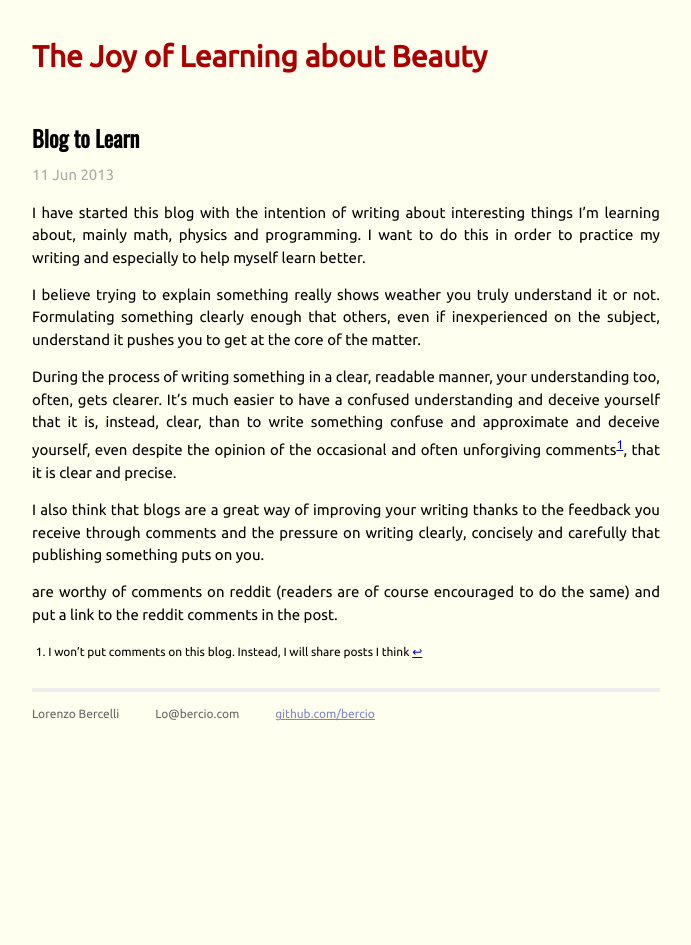
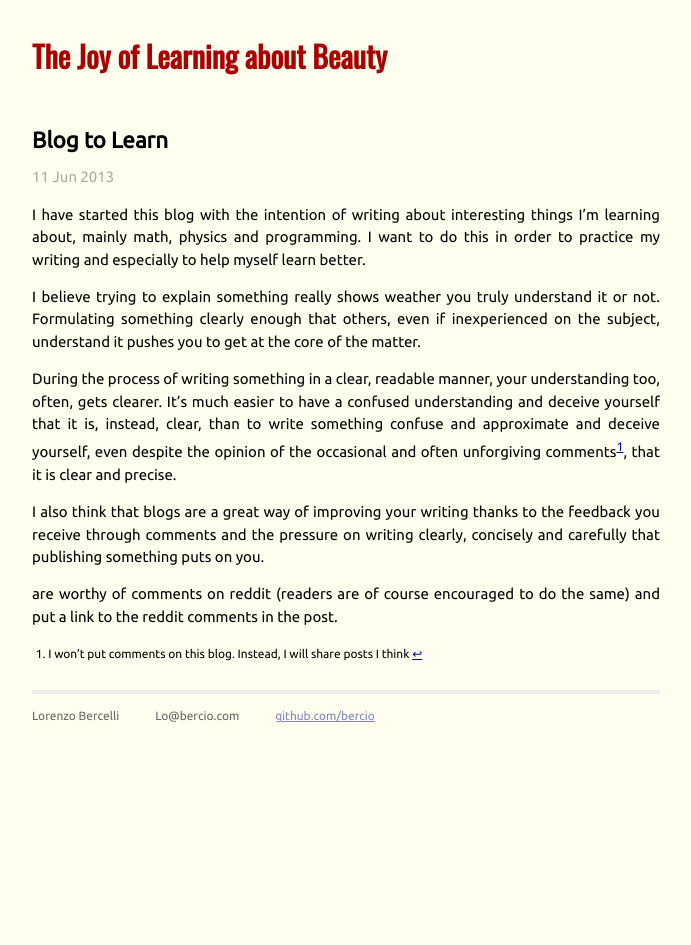
Before and after one commit to Bercio/bercio.github.io, a Jekyll site: the page built from _posts/2013-06-11-blog-to-learn.md, in a window 1280 px wide. Shown: the whole page, without its empty margins (294-985 px from the left). Built offline with Jekyll 4.4.1, drawn with Linux system fonts in a browser that asks for light colours.

Commit message:
added Oswald font for blogname, removed for blof titles

```diff
--- a/css/main.css
+++ b/css/main.css
@@ -19,9 +19,7 @@ body {
 }
 h1 {
   font-size:200%,
-  font-family: 'Oswald', sans-serif;
 }
-h2 { font-family: 'Oswald', sans-serif;}
 h2, h3, h4, h5, h6 {
   font-size: 150%; }
 
@@ -74,6 +72,7 @@ ul.posts span {
 .site .header a {
   font-weight: bold;
   text-decoration: none;
+  font-family: 'Oswald', sans-serif;
 }
 
 .site .header h1.title {
```
